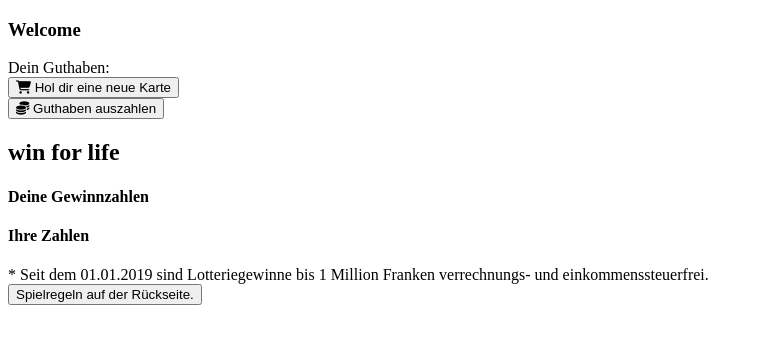
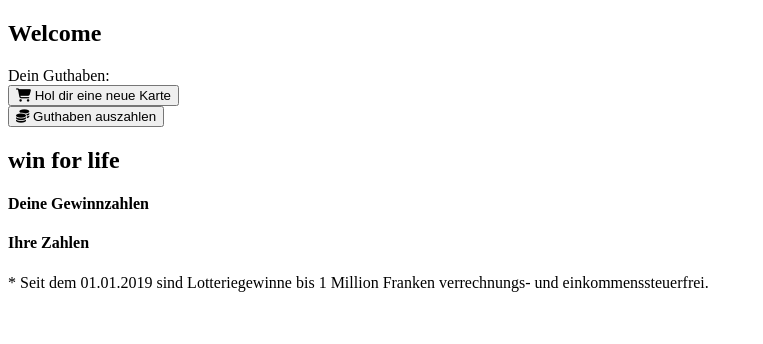
Before and after one commit to DorisSch15/win4life, a website: page src/html/index.html in a window 1280 px wide. Shown: the whole page, without its empty margins (0-763 px from the left). Drawn offline with nearby package versions, Linux system fonts and the light colour scheme; files that its build step writes are made by us from their sources.

Commit message:
html - removed the gambling info button for the back side where I wanted to show the informations. Towards the end, I no longer had time to do this

```diff
--- a/src/html/index.html
+++ b/src/html/index.html
@@ -25,11 +25,8 @@
                     <div class="game-section__table"></div>
                 </div>
             </div>
-            <div class="gambling-information">
-                <div class="gambling-information__text">
-                    * Seit dem 01.01.2019 sind Lotteriegewinne bis 1 Million Franken verrechnungs- und einkommenssteuerfrei.
-                </div>
-                <button class="gambling-information__gambling-rules">Spielregeln auf der Rückseite.</button>
+            <div class="gambling__information">
+                * Seit dem 01.01.2019 sind Lotteriegewinne bis 1 Million Franken verrechnungs- und einkommenssteuerfrei.
             </div>
         </section>
     </main>
--- a/src/html/partials/header.html
+++ b/src/html/partials/header.html
@@ -1,9 +1,9 @@
 <header class="header">
     <section class="header__user">
         <div class="user">
-            <h3 class="user__title-welcome">Welcome
-                <span class="user__title-name"></span>
-            </h3>
+            <h2 class="user__title-welcome">Welcome
+                <span class="user__title-welcome-name"></span>
+            </h2>
             <div class="user__credit">
                 <div class="user__credit-text">Dein Guthaben:
                     <span class="user__credit-number"></span>
@@ -15,8 +15,8 @@
                     <span>Hol dir eine neue Karte</span>
                 </button>
             </div>
-            <div class="user__collect">
-                <button class="user__collect-btn">
+            <div class="user__payout">
+                <button class="user__payout-btn">
                     <i class="fa-solid fa-coins"></i>
                     <span>Guthaben auszahlen</span>
                 </button>
```
